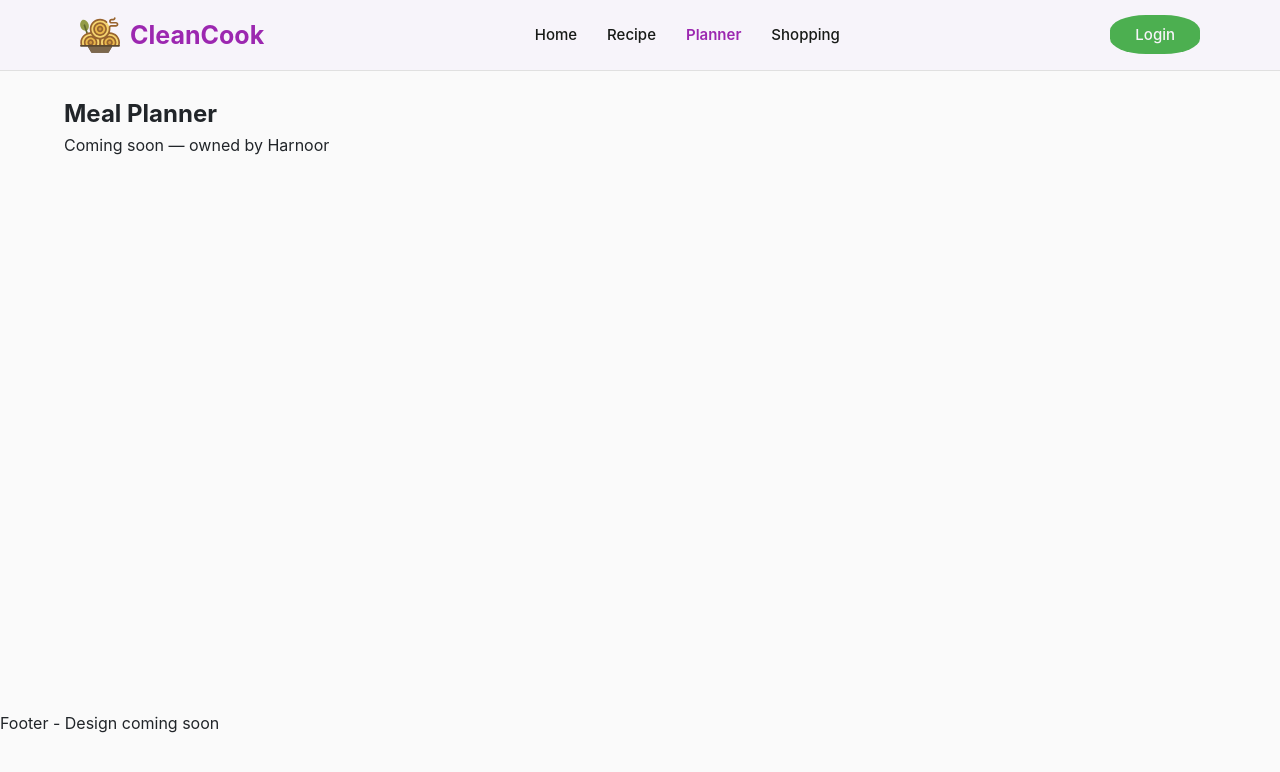
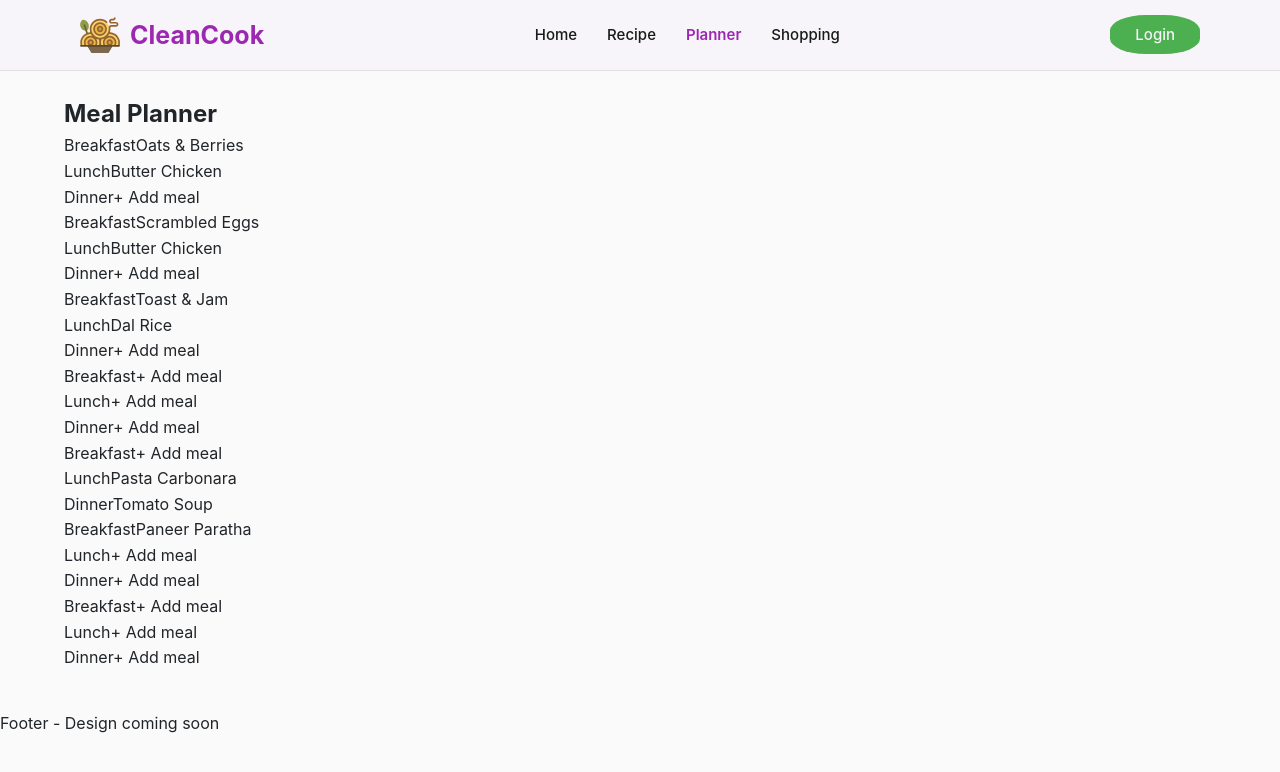
Before and after one commit to Vishal-Jadoun/CleanCook, a React (Vite) app: page /planner in a window 1280 px wide. Shown: the top 772 px of the page. Built offline with nearby package versions, Linux system fonts and the light colour scheme.

Commit message:
Meal Planner (#2)
initial testing for planner

```diff
--- /dev/null
+++ b/src/components/DayColumn/DayColumn.jsx
@@ -0,0 +1,12 @@
+import './DayColumn.css';
+
+function DayColumn({name,children}){
+    return (
+        <div className="day">
+            <h2>{name}</h2>
+           {children}
+        </div>
+    );
+}
+
+export default DayColumn;
--- /dev/null
+++ b/src/components/PlannerSlot/PlannerSlot.jsx
@@ -0,0 +1,16 @@
+import './PlannerSlot.css';
+
+function PlannerSlot({type,meal}){
+    return (
+        <div className="plan">
+            <span className="time">
+                {type}
+            </span>
+            <span className="item">
+                {meal}
+            </span>
+        </div>
+    );
+}
+
+export default PlannerSlot;
--- a/src/pages/Planner/Planner.jsx
+++ b/src/pages/Planner/Planner.jsx
@@ -1,10 +1,57 @@
 import './Planner.css';
-
+import DayColumn from '../../components/DayColumn/DayColumn.jsx';
+import PlannerSlot from '../../components/PlannerSlot/PlannerSlot.jsx';
 function Planner() {
   return (
     <section id="planner-page" className="planner-page">
       <h1>Meal Planner</h1>
-      <p>Coming soon — owned by Harnoor</p>
+
+<div className="planner">
+
+        {/* MONDAY */}
+        <DayColumn dayName="monday">
+          <PlannerSlot type="Breakfast" meal="Oats & Berries" />
+          <PlannerSlot type="Lunch" meal="Butter Chicken" />
+          <PlannerSlot type="Dinner" meal="+ Add meal" />
+        </DayColumn>
+        {/* TUESDAY */}
+        <DayColumn dayName="tuesday">
+          <PlannerSlot type="Breakfast" meal="Scrambled Eggs" />
+          <PlannerSlot type="Lunch" meal="Butter Chicken" />
+          <PlannerSlot type="Dinner" meal="+ Add meal" />
+        </DayColumn>
+        {/* WEDNESDAY */}
+        <DayColumn dayName="wednesday">
+          <PlannerSlot type="Breakfast" meal="Toast & Jam" />
+          <PlannerSlot type="Lunch" meal="Dal Rice" />
+          <PlannerSlot type="Dinner" meal="+ Add meal" />
+        </DayColumn>
+        {/* THURSDAY */}
+        <DayColumn dayName="thursday">
+          <PlannerSlot type="Breakfast" meal="+ Add meal" />
+          <PlannerSlot type="Lunch" meal="+ Add meal" />
+          <PlannerSlot type="Dinner" meal="+ Add meal" />
+        </DayColumn>
+        {/* FRIDAY */}
+        <DayColumn dayName="friday">
+          <PlannerSlot type="Breakfast" meal="+ Add meal" />
+          <PlannerSlot type="Lunch" meal="Pasta Carbonara" />
+          <PlannerSlot type="Dinner" meal="Tomato Soup" />
+        </DayColumn>
+        {/* SATURDAY */}
+        <DayColumn dayName="saturday">
+          <PlannerSlot type="Breakfast" meal="Paneer Paratha" />
+          <PlannerSlot type="Lunch" meal="+ Add meal" />
+          <PlannerSlot type="Dinner" meal="+ Add meal" />
+        </DayColumn>
+        {/* SUNDAY */}
+        <DayColumn dayName="sunday">
+          <PlannerSlot type="Breakfast" meal="+ Add meal" />
+          <PlannerSlot type="Lunch" meal="+ Add meal" />
+          <PlannerSlot type="Dinner" meal="+ Add meal" />
+        </DayColumn>
+      </div>
+
     </section>
   );
 }
```
Also changed, not shown: src/components/MealCard/MealCard.jsx (added, +10 -0 lines), src/components/DayColumn/DayColumn.css (added), src/components/MealCard/MealCard.css (added), src/components/PlannerSlot/PlannerSlot.css (added), src/components/ShoppingItem/ShoppingItem.css (added), src/components/ShoppingItem/ShoppingItem.jsx (added).
